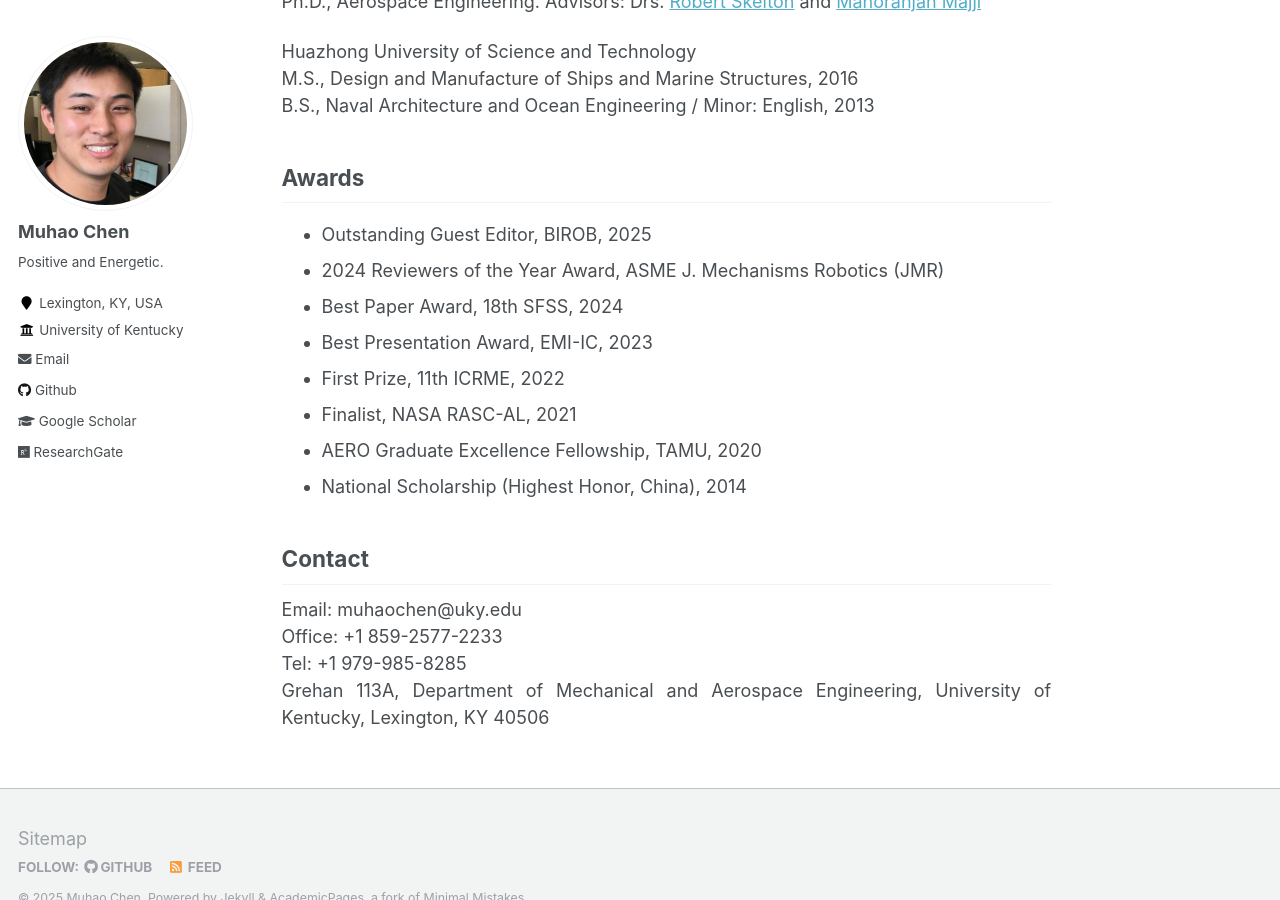
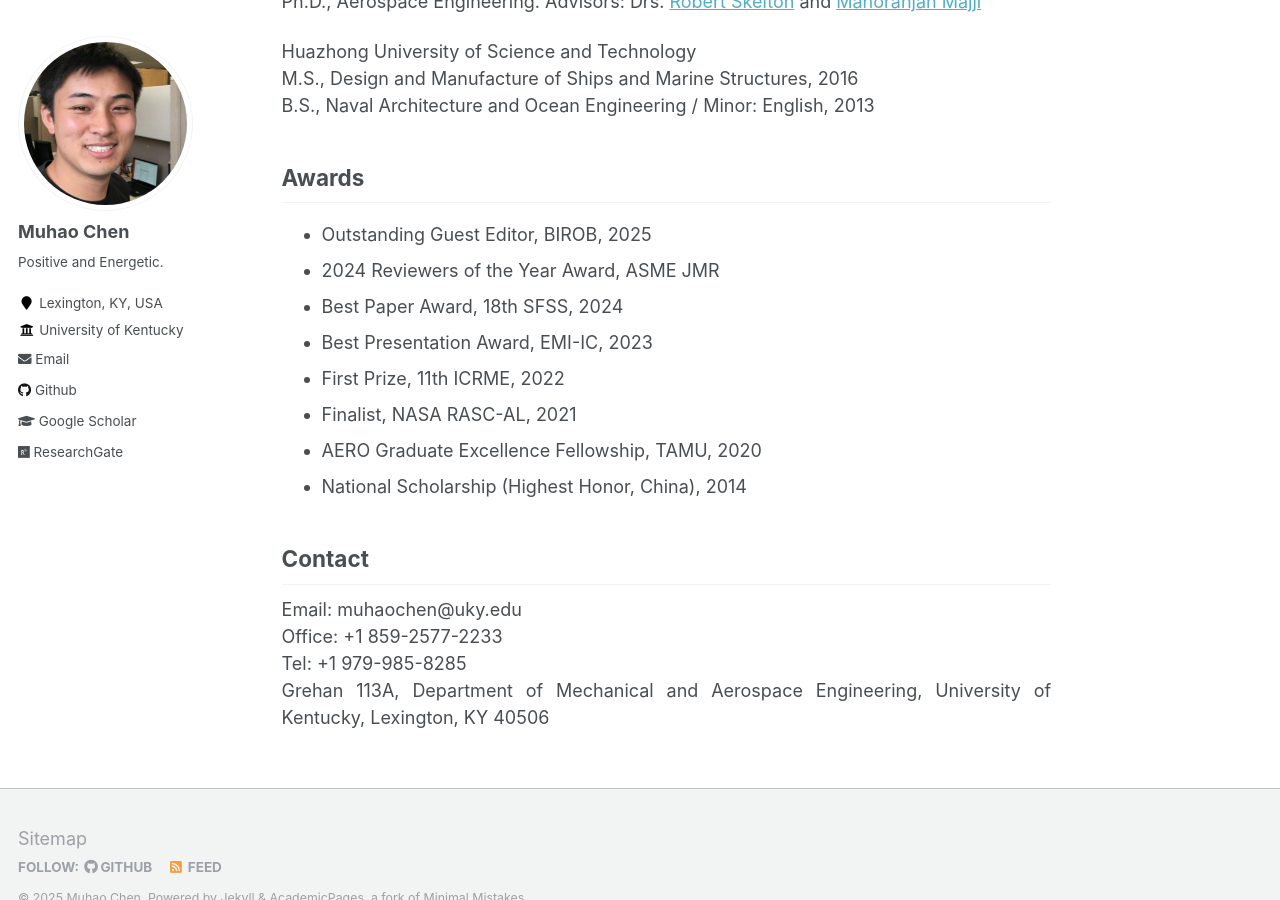
Before and after one commit to Muhao-Chen/muhao-chen.github.io, a Jekyll site: the page built from _pages/about.md, in a window 1280 px wide and 900 px high, scrolled down 747 px. Built offline with Jekyll 4.4.1, drawn with Linux system fonts in a browser that asks for light colours.

Commit message:
Update about.md

```diff
--- a/_pages/about.md
+++ b/_pages/about.md
@@ -85,7 +85,7 @@ B.S., Naval Architecture and Ocean Engineering / Minor: English, 2013
 ## Awards
 <div style="text-align: justify;" markdown="1">
 * Outstanding Guest Editor, BIROB, 2025
-* 2024 Reviewers of the Year Award, ASME J. Mechanisms Robotics (JMR)
+* 2024 Reviewers of the Year Award, ASME JMR
 * Best Paper Award, 18th SFSS, 2024
 <!-- * Best Paper Award, 18th Sub-association for Stability and Fatigue of Steel Structures, CSCS, 2024       -->
 <!-- * Outstanding Award, Natural Science Academic Papers, Suzhou City, 2024  -->
```
